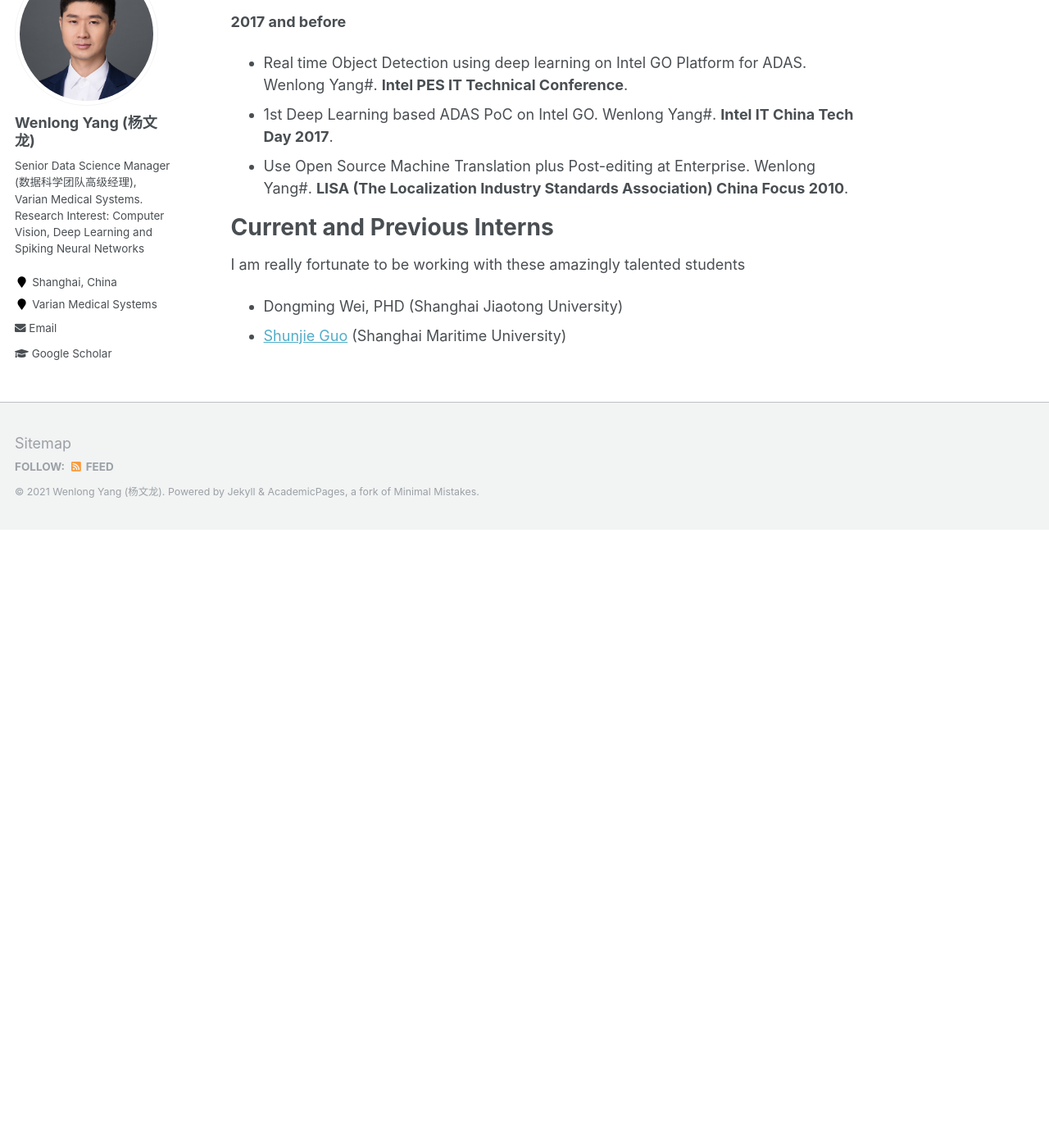
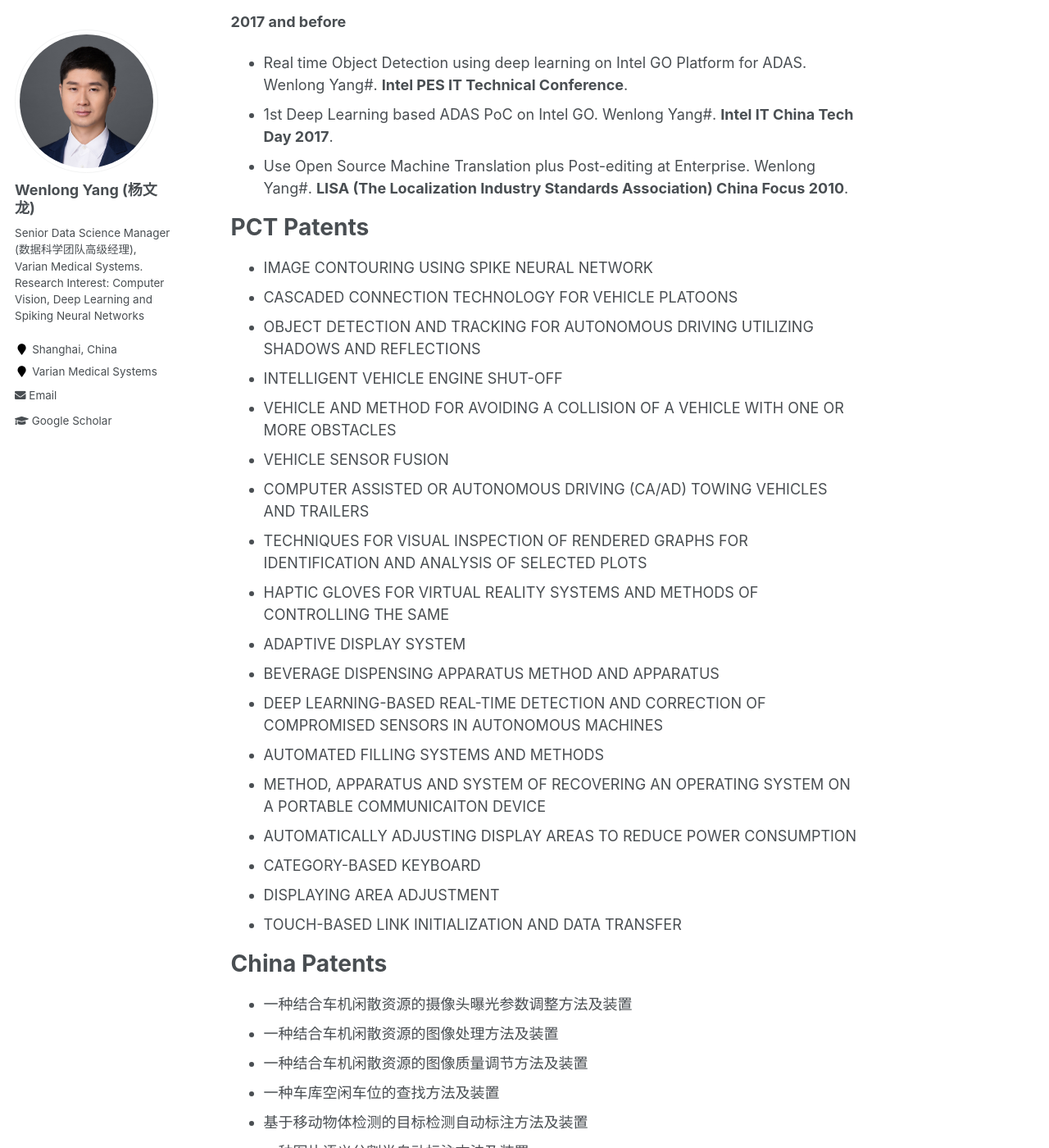
Before and after one commit to wyang22/wyang22.github.io, a Jekyll site: the page built from _pages/about.md, in a window 1280 px wide and 1400 px high, scrolled down 754 px. Shown: the whole window at 82% size. Built offline with Jekyll 4.4.1, drawn with Linux system fonts in a browser that asks for light colours; some of the changed text lies outside the part shown.

Commit message:
Update about.md

```diff
--- a/_pages/about.md
+++ b/_pages/about.md
@@ -32,6 +32,51 @@ Selected Publications
 + 1st Deep Learning based ADAS PoC on Intel GO. Wenlong Yang\#. **Intel IT China Tech Day 2017**.
 + Use Open Source Machine Translation plus Post-editing at Enterprise. Wenlong Yang\#. **LISA (The Localization Industry Standards Association) China Focus 2010**.
 
+PCT Patents
+=====
+
++	IMAGE CONTOURING USING SPIKE NEURAL NETWORK
++ CASCADED CONNECTION TECHNOLOGY FOR VEHICLE PLATOONS
++ OBJECT DETECTION AND TRACKING FOR AUTONOMOUS DRIVING UTILIZING SHADOWS AND REFLECTIONS
++ INTELLIGENT VEHICLE ENGINE SHUT-OFF
++ VEHICLE AND METHOD FOR AVOIDING A COLLISION OF A VEHICLE WITH ONE OR MORE OBSTACLES
++ VEHICLE SENSOR FUSION
++ COMPUTER ASSISTED OR AUTONOMOUS DRIVING (CA/AD) TOWING VEHICLES AND TRAILERS
++ TECHNIQUES FOR VISUAL INSPECTION OF RENDERED GRAPHS FOR IDENTIFICATION AND ANALYSIS OF SELECTED PLOTS
++ HAPTIC GLOVES FOR VIRTUAL REALITY SYSTEMS AND METHODS OF CONTROLLING THE SAME
++ ADAPTIVE DISPLAY SYSTEM
++ BEVERAGE DISPENSING APPARATUS METHOD AND APPARATUS
++ DEEP LEARNING-BASED REAL-TIME DETECTION AND CORRECTION OF COMPROMISED SENSORS IN AUTONOMOUS MACHINES
++ AUTOMATED FILLING SYSTEMS AND METHODS
++ METHOD, APPARATUS AND SYSTEM OF RECOVERING AN OPERATING SYSTEM ON A PORTABLE COMMUNICAITON DEVICE
++ AUTOMATICALLY ADJUSTING DISPLAY AREAS TO REDUCE POWER CONSUMPTION
++ CATEGORY-BASED KEYBOARD
++ DISPLAYING AREA ADJUSTMENT
++ TOUCH-BASED LINK INITIALIZATION AND DATA TRANSFER
+
+China Patents
+=====
+
++	一种结合车机闲散资源的摄像头曝光参数调整方法及装置
++	一种结合车机闲散资源的图像处理方法及装置
++	一种结合车机闲散资源的图像质量调节方法及装置
++	一种车库空闲车位的查找方法及装置
++	基于移动物体检测的目标检测自动标注方法及装置
++	一种图片语义分割半自动标注方法及装置
++	一种单目SLAM算法的初始化方法及系统
++	一种双目点云生成方法及系统 (Issued)
++	一种基于超像素的图片语义分割标注方法及装置
++	自动泊车的遥控方法、装置及可穿戴电子设备
++	泊车车位确认方法及装置 (Issued)
++	自动泊车监控确认方法和系统 (Issued)
++	点云处理方法、装置及计算机可读存储介质 (Issued)
++	汽车限速控制方法、装置、电子设备及可读存储介质
++	图像处理方法、装置、摄像设备及存储介质
++	在线电子溶液浓度计
++	在线电子液体比重计
++	汽车刹车系统自动检测仪
++	管道内微小机器人柔性移动机构
+
 Current and Previous Interns
 =====
 
```
